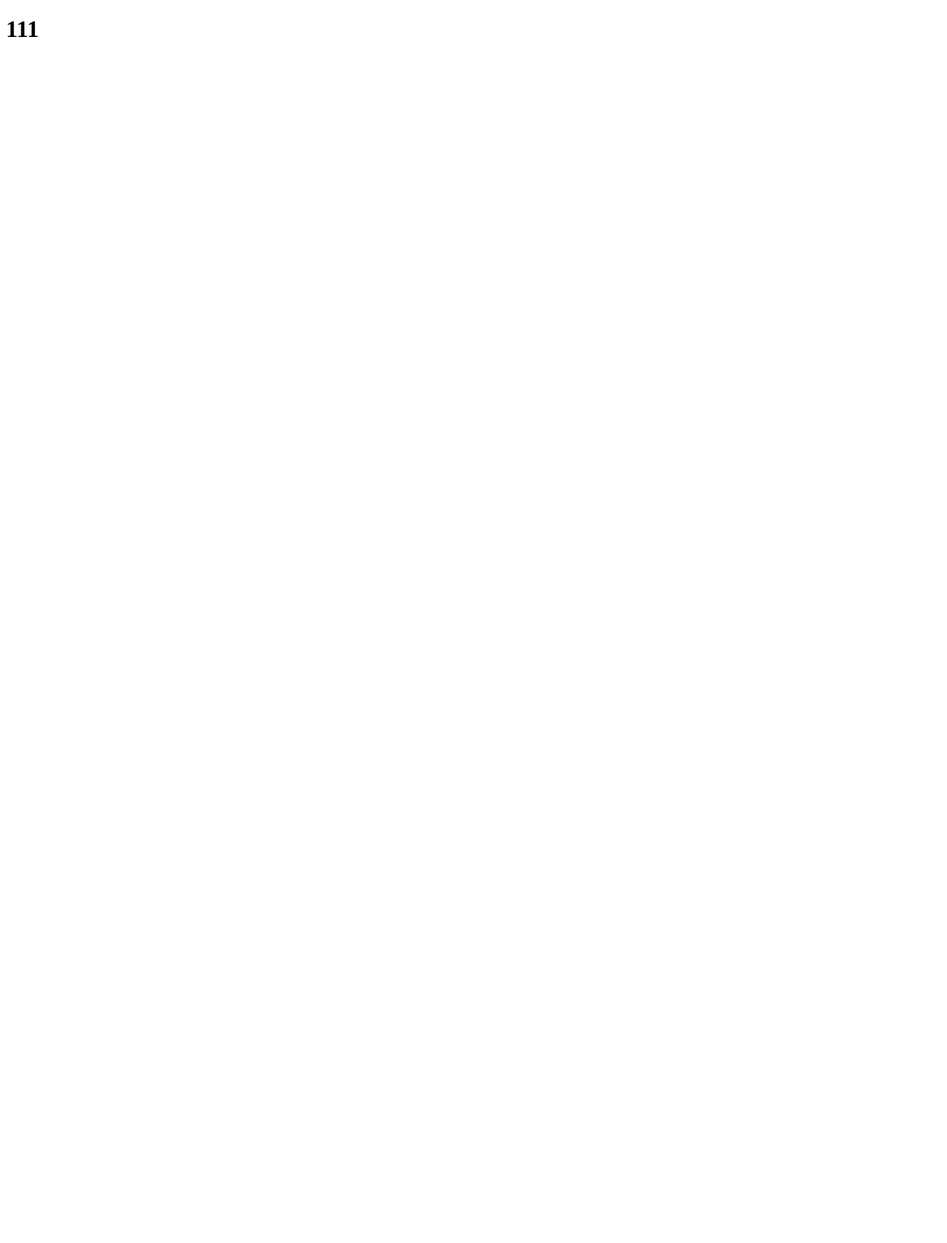
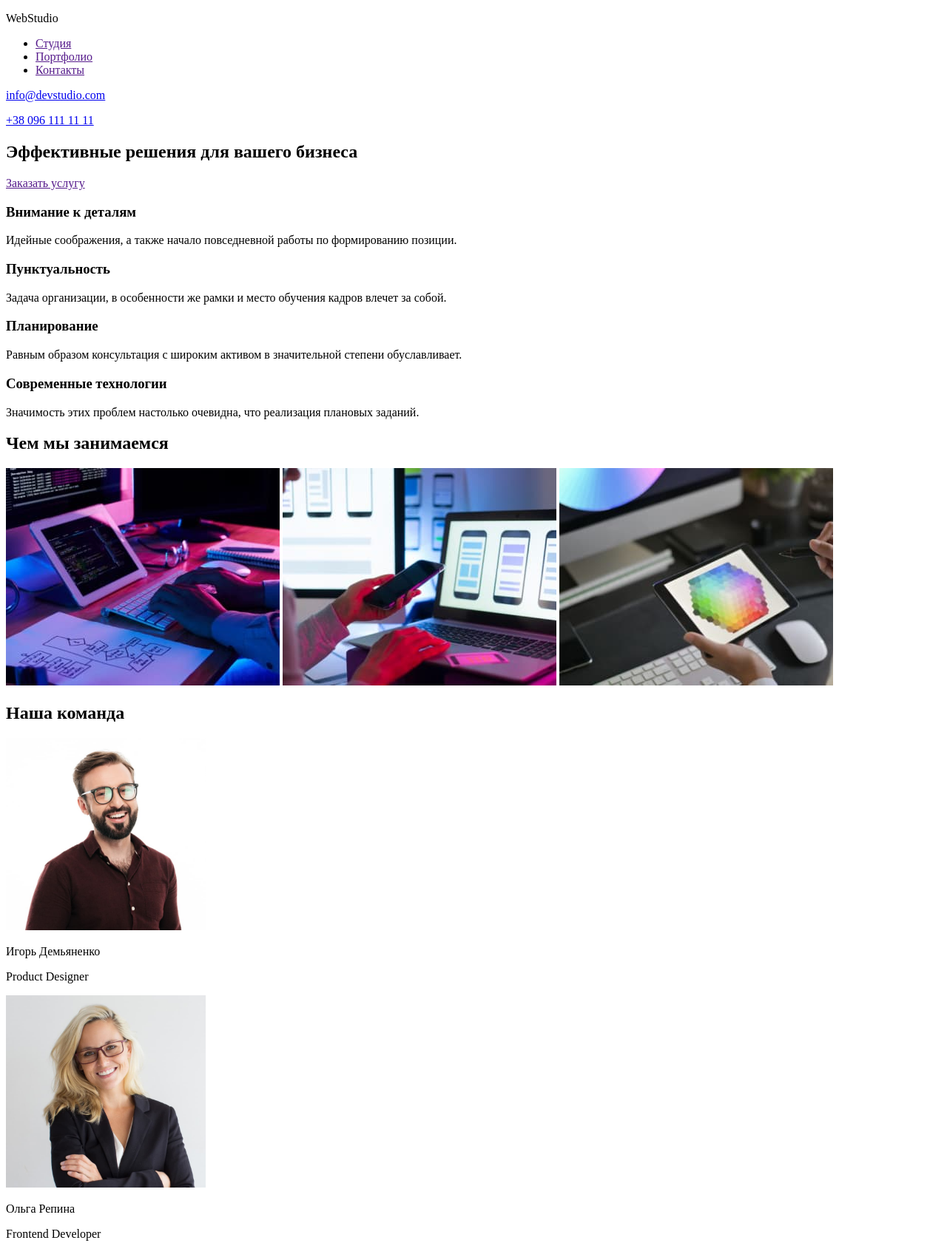
Before and after one commit to arttioo/goit-markup-hw-01, a plain HTML site: page index.html in a window 1280 px wide. Shown: the top 1681 px of the page at 74% size. Before the commit the page ends 800 px from the top, so only its background shows below. Drawn offline with Linux system fonts and the light colour scheme.

Commit message:
add images

```diff
--- a/index.html
+++ b/index.html
@@ -7,6 +7,73 @@
     <title>Document</title>
 </head>
 <body>
-    <h1>111</h1>
+    <header>
+    <main>
+        <p>WebStudio</p>
+        <nav>
+        <ul>
+            <li><a href="">Студия</a></li>
+            <li><a href="">Портфолио</a></li>
+            <li><a href="">Контакты</a></li>
+        </ul>
+        </nav>
+            <p><a href="info@devstudio.com">info@devstudio.com</a></p>
+            <p><a href="tel:+380961111111">+38 096 111 11 11</a></p>
+    </header>
+        <div>
+            <section><h1>Эффективные решения для вашего бизнеса</h1>
+                    <a href="">Заказать услугу</a>
+            </section>
+        </div>
+        <section>
+            <h3>Внимание к деталям</h3>
+            <p>Идейные соображения, а также начало повседневной работы по формированию позиции.</p>
+            <h3>Пунктуальность</h3>
+            <p>Задача организации, в особенности же рамки и место обучения кадров влечет за собой.</p>
+            <h3>Планирование</h3>
+            <p>Равным образом консультация с широким активом в значительной степени обуславливает.</p>
+            <h3>Современные технологии</h3>
+            <p>Значимость этих проблем настолько очевидна, что реализация плановых заданий.</p>
+        </section>
+        <section>
+            <h2>Чем мы занимаемся</h2>
+            <img src="images/img1.jpg" alt="картинка" width="370">
+            <img src="images/img2.jpg" alt="картинка" width="370">
+            <img src="images/img3.jpg" alt="картинка" width="370">
+       </section>
+       <div>
+            <section>
+                <h2>Наша команда</h2>
+                <div>
+                    <img src="images/img4.jpg" alt="фото" width="270" >
+                    <p>Игорь Демьяненко</p>
+                    <p lang="en">Product Designer</p>
+                </div>
+                <div>
+                    <img src="images/img5.jpg" alt="фото" width="270">
+                    <p>Ольга Репина</p>
+                    <p lang="en">Frontend Developer</p>
+                </div>
+                <div>
+                    <img src="images/img6.jpg" alt="фото" width="270">
+                    <p>Николай Тарасов</p>
+                    <p lang="en">Marketing</p>
+                </div>
+                <div>
+                    <img src="images/img7.jpg" alt="фото" width="270">
+                    <p>Михаил Ермаков</p>
+                    <p lang="en">UI Designer</p>
+                </div>
+            </section>
+       </div>
+    </main>
+    <footer>
+        <p>WebStudio</p>
+        <address>
+            <p>г. Киев, пр-т Леси Украинки, 26</p>
+            <p>info@example.com</p>
+            <p>+38 099 111 11 11</p>
+        </address>
+    </footer>
 </body>
 </html>
```
Also changed, not shown: .prettierrc.json (added), images/img1.jpg (added), images/img2.jpg (added), images/img3.jpg (added), images/img4.jpg (added), images/img5.jpg (added), images/img6.jpg (added), images/img7.jpg (added), styles.css (added).
